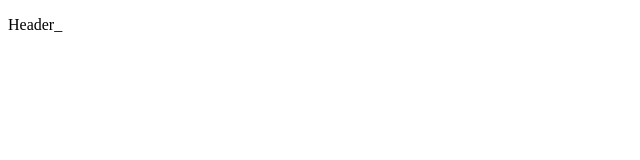
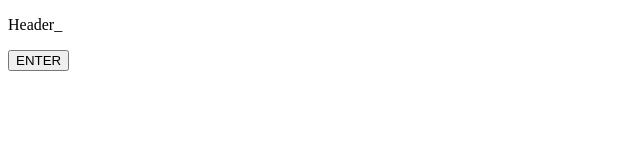
Before and after one commit to LiubovPP/example_miniproject, a plain HTML site: page index.html in a window 1280 px wide. Shown: the whole page, without its empty margins (0-640 px from the left). Drawn offline with Linux system fonts and the light colour scheme.

Commit message:
add button

```diff
--- a/index.html
+++ b/index.html
@@ -10,6 +10,7 @@
         <p>
             Header_
         </p>
+        <button>ENTER</button>
     </header>
 </body>
 </html>
```
